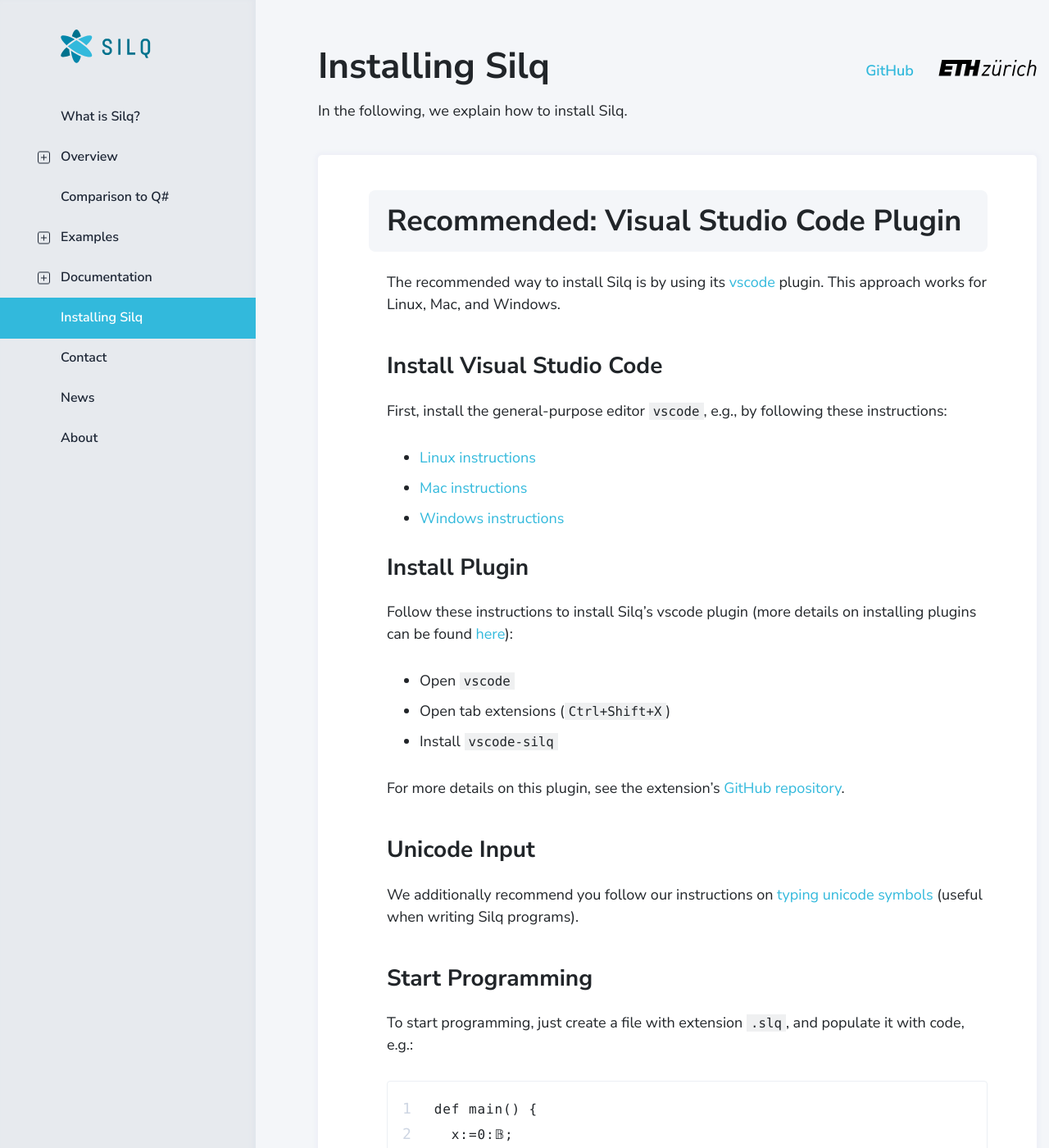
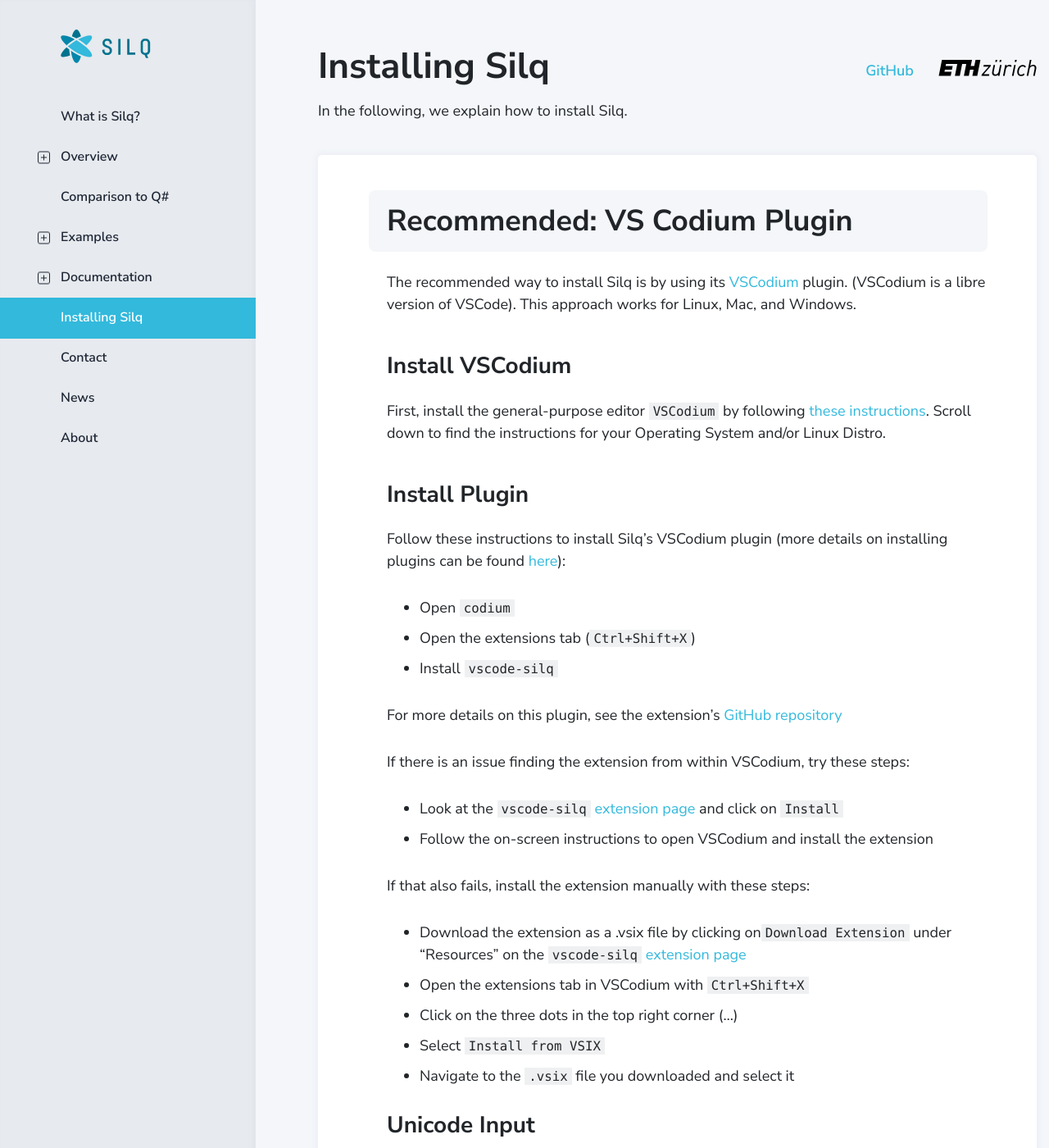
Before and after one commit to eth-sri/silq-webpage, a Jekyll site: the page built from docs/install.md, in a window 1280 px wide and 1400 px high. Shown: the whole window at 82% size. Built offline with Jekyll 4.4.1, drawn with Linux system fonts in a browser that asks for light colours.

Commit message:
Changing VS Code to VSCodium
And adding some debugging instructions

Changing VS Code to VSCodium

And adding some debugging instructions

```diff
--- a/docs/install.md
+++ b/docs/install.md
@@ -5,32 +5,45 @@
 layout: default
 ---
 
-## Recommended: Visual Studio Code Plugin
+## Recommended: VS Codium Plugin
 
 The recommended way to install Silq is by using its
-[vscode](https://code.visualstudio.com/) plugin. This approach works for Linux,
-Mac, and Windows.
+[VSCodium](https://vscodium.com) plugin. (VSCodium is a libre version of VSCode).
+This approach works for Linux, Mac, and Windows.
 
-### Install Visual Studio Code
+### Install VSCodium
 
-First, install the general-purpose editor `vscode`, e.g., by following these
-instructions:
-- [Linux instructions](https://code.visualstudio.com/docs/setup/linux#_installation)
-- [Mac instructions](https://code.visualstudio.com/docs/setup/mac)
-- [Windows instructions](https://code.visualstudio.com/docs/setup/windows)
+First, install the general-purpose editor `VSCodium` by following [these
+instructions](https://vscodium.com/#install). Scroll down to find the instructions
+for your Operating System and/or Linux Distro.
 
 ### Install Plugin
 
-Follow these instructions to install Silq's vscode plugin (more details on
+Follow these instructions to install Silq's VSCodium plugin (more details on
 installing plugins can be found
 [here](https://code.visualstudio.com/docs/editor/extension-gallery)):
 
-- Open `vscode`
-- Open tab extensions (`Ctrl+Shift+X`)
+- Open `codium`
+- Open the extensions tab (`Ctrl+Shift+X`)
 - Install `vscode-silq`
 
 For more details on this plugin, see the extension's [GitHub
-repository](https://github.com/eth-sri/vscode-silq).
+repository](https://github.com/eth-sri/vscode-silq)
+
+If there is an issue finding the extension from within VSCodium, try these steps:
+
+- Look at the `vscode-silq` [extension page](https://marketplace.visualstudio.com/items?itemName=eth-sri.vscode-silq) and click on `Install`
+- Follow the on-screen instructions to open VSCodium and install the extension
+
+If that also fails, install the extension manually with these steps:
+
+- Download the extension as a .vsix file by clicking on`Download Extension` under "Resources"
+on the `vscode-silq` [extension page](https://marketplace.visualstudio.com/items?itemName=eth-sri.vscode-silq)
+- Open the extensions tab in VSCodium with `Ctrl+Shift+X`
+- Click on the three dots in the top right corner (...)
+- Select `Install from VSIX`
+- Navigate to the `.vsix` file you downloaded and select it
+
 
 ### Unicode Input
 
```
Also changed, not shown: 1 other file.
